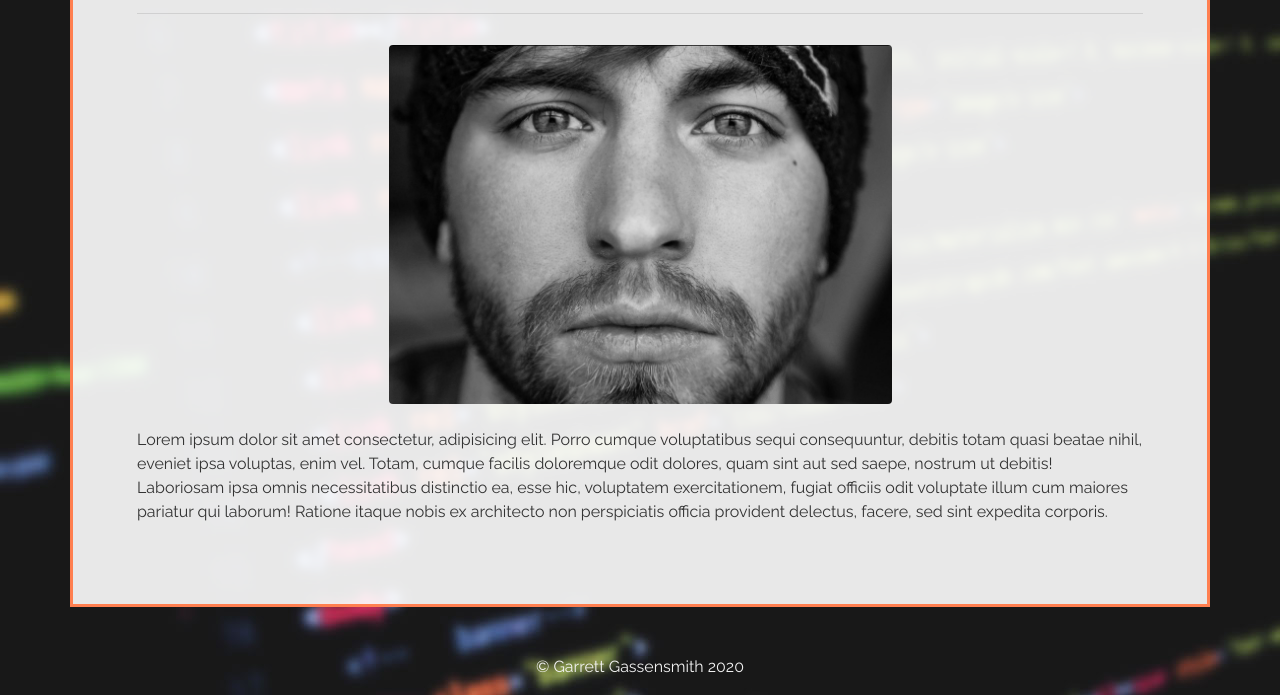
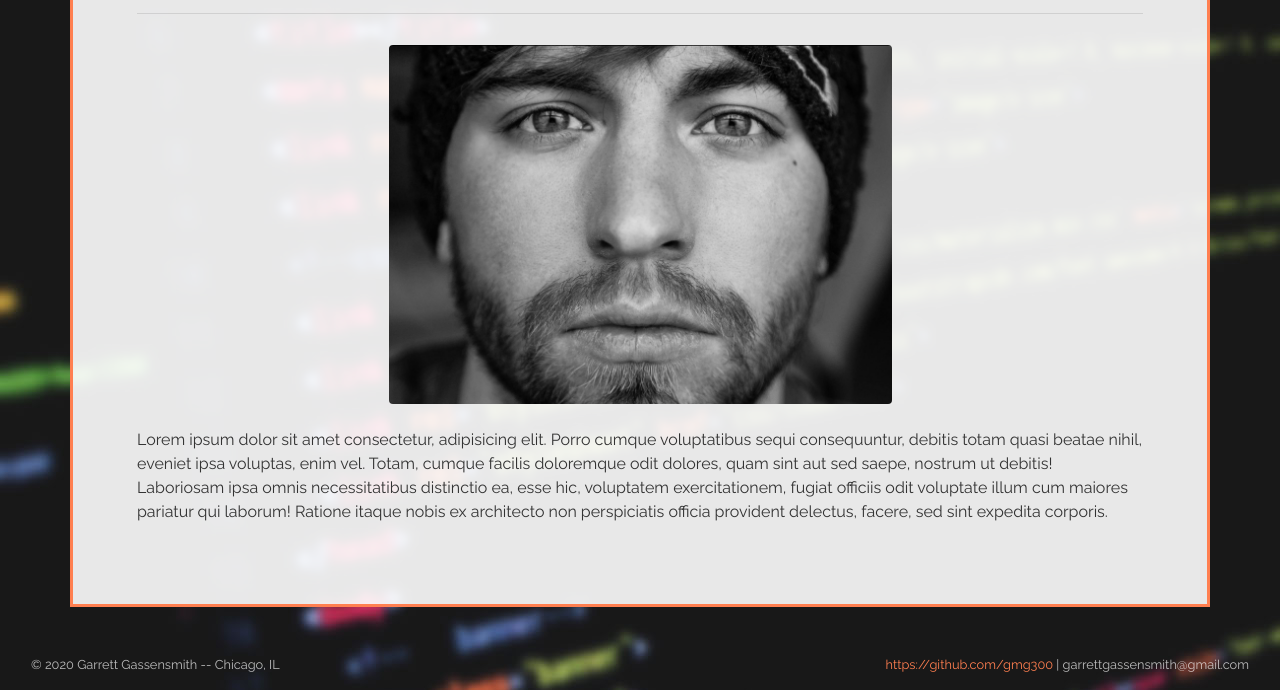
Before and after one commit to gmg300/responsive-portfolio, a plain HTML site: page index.html in a window 1280 px wide. Shown: the part 208-903 px from the top of the page. Drawn offline with nearby package versions, Linux system fonts and the light colour scheme.

Commit message:
Restyled the footer and added some new content

```diff
--- a/Assets/CSS/style.css
+++ b/Assets/CSS/style.css
@@ -121,6 +121,14 @@ label {
 }
 
 /* Footer */
-.footer-text {
-    color: #f2f2f2;
+footer p {
+    font-size: .8rem;
+    color: rgba(242, 242, 242, .75);
 }
+
+footer p a, footer p a:hover, footer p a:visited {
+    color: coral;
+}
+footer p a:active {
+    color: white;
+}
--- a/index.html
+++ b/index.html
@@ -54,9 +54,12 @@
           Lorem ipsum dolor sit amet consectetur, adipisicing elit. Porro cumque voluptatibus sequi consequuntur, debitis totam quasi beatae nihil, eveniet ipsa voluptas, enim vel. Totam, cumque facilis doloremque odit dolores, quam sint aut sed saepe, nostrum ut debitis! Laboriosam ipsa omnis necessitatibus distinctio ea, esse hic, voluptatem exercitationem, fugiat officiis odit voluptate illum cum maiores pariatur qui laborum! Ratione itaque nobis ex architecto non perspiciatis officia provident delectus, facere, sed sint expedita corporis.
         </p>
     </main>
-    <footer class="container text-center mt-5">
-      <p class="footer-text">
-        &copy; Garrett Gassensmith 2020
+    <footer class="container-fluid mt-5">
+      <p class="float-left ml-3 mr-3">
+        &copy; 2020 Garrett Gassensmith -- Chicago, IL
+      </p>
+      <p class="float-right ml-3 mr-3">
+        <a href="https://github.com/gmg300" target="_blank">https://github.com/gmg300</a> | garrettgassensmith@gmail.com
       </p>
     </footer>
 
```
Also changed, not shown: contact.html (+7 -2 lines), portfolio.html (+7 -4 lines).
